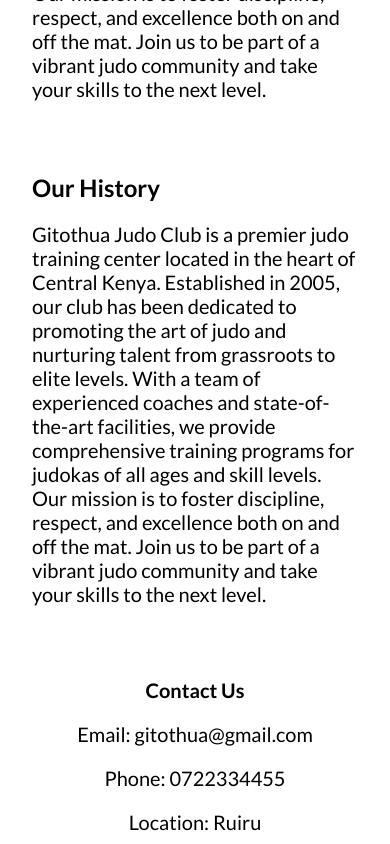
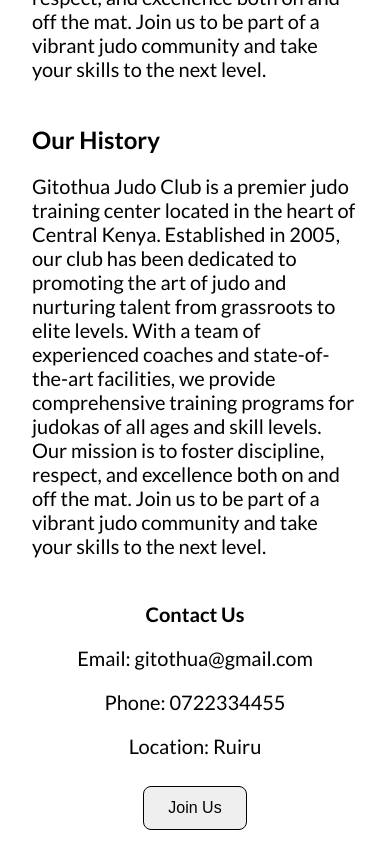
Before and after one commit to greg-atemi/kenya-judo-federation, a React (Vite) app: page /club/1 in a window 390 px wide. Shown: the part 880-1724 px from the top of the page. Built offline with nearby package versions, Linux system fonts and the light colour scheme.

Commit message:
Added center alignment on Ranking page tables

```diff
--- a/src/components/styles/ClubDetail.css
+++ b/src/components/styles/ClubDetail.css
@@ -9,6 +9,11 @@
     padding-right: 400px;
 }
 
+.clubDetailContainerContent h2{
+    margin: 0;
+    margin-bottom: 16px;
+}
+
 .clubDetailContainerContent p{
     font-size: 20px;
 }
@@ -16,7 +21,6 @@
 .clubDetailContainer .contactUs{
     display: flex;
     justify-content: space-between;
-    align-items: center;
 }
 
 .clubDetailContainer .contactUs p,
@@ -39,7 +43,7 @@
     .clubDetailContainer{
         padding: 32px;
         margin: 0;
-        gap: 32px;
+        gap: 24px;
     }
 
     .clubDetailContainer .contactUs{
@@ -50,7 +54,15 @@
 
     .clubDetailContainer .contactUs p,
     .clubDetailContainer .contactUs h3{
+        font-size: 1.25em;
         text-align: center;
-        font-size: 1.25em;
+    }
+
+    .clubDetailContainer .contactUs button{
+        width: 32%;
+    }
+
+    .clubDetailContainer .contactUs h3{
+        margin: 0;
     }
 }
--- a/src/components/styles/Fans.css
+++ b/src/components/styles/Fans.css
@@ -133,7 +133,7 @@ form textarea {
     .fansPageContainer{
         padding: 32px 16px;
         margin: 0;
-        gap: 16px;
+        gap: 40px;
     }
 
     .fansPageContainer h3 {
@@ -147,6 +147,7 @@ form textarea {
 
     .fansPageContainerContactUs{
         flex-direction: column;
+        gap: 32px;
     }
 
     .clubLeaderSection {
--- a/src/components/styles/OurLeadership.css
+++ b/src/components/styles/OurLeadership.css
@@ -72,4 +72,7 @@
         font-size: 1.5rem;
     }
 
+    .leadershipImagesContainer{
+        grid-template-columns: repeat(1, minmax(250px, 1fr));
+    }
 }
```
